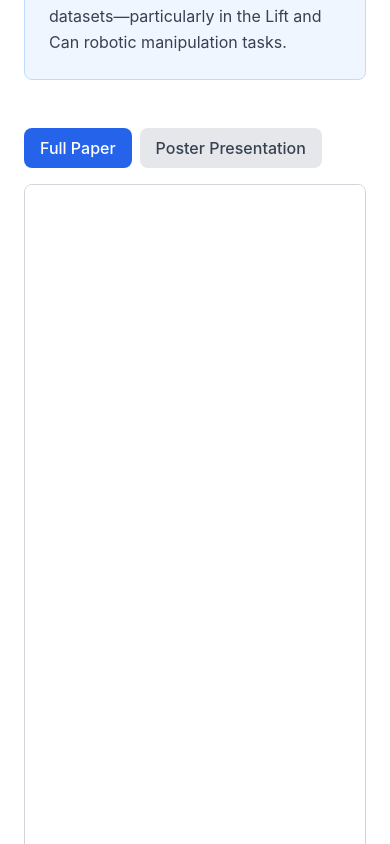
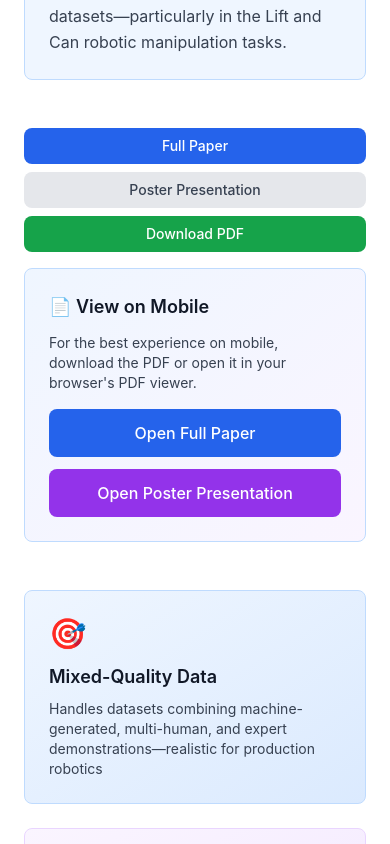
Before and after one commit to omeedcs/personal-web-2025, a Next.js app: page /decision-trans in a window 390 px wide. Shown: the part 1040-1884 px from the top of the page. Built offline with nearby package versions, Linux system fonts and the light colour scheme.

Commit message:
fixing pdf on mobile

```diff
--- a/app/decision-trans/page.tsx
+++ b/app/decision-trans/page.tsx
@@ -70,10 +70,10 @@ export default function DecisionTransformerPage() {
 
       {/* PDF Viewer with Tabs */}
       <div className="mb-12">
-        <div className="flex gap-2 mb-4">
+        <div className="flex flex-col sm:flex-row gap-2 mb-4">
           <button
             onClick={() => setActiveTab("paper")}
-            className={`px-4 py-2 rounded-lg font-medium transition-colors ${
+            className={`px-4 py-2 rounded-lg font-medium transition-colors text-sm sm:text-base ${
               activeTab === "paper"
                 ? "bg-blue-600 text-white"
                 : "bg-gray-200 dark:bg-gray-800 text-gray-700 dark:text-gray-300 hover:bg-gray-300 dark:hover:bg-gray-700"
@@ -83,7 +83,7 @@ export default function DecisionTransformerPage() {
           </button>
           <button
             onClick={() => setActiveTab("poster")}
-            className={`px-4 py-2 rounded-lg font-medium transition-colors ${
+            className={`px-4 py-2 rounded-lg font-medium transition-colors text-sm sm:text-base ${
               activeTab === "poster"
                 ? "bg-blue-600 text-white"
                 : "bg-gray-200 dark:bg-gray-800 text-gray-700 dark:text-gray-300 hover:bg-gray-300 dark:hover:bg-gray-700"
@@ -91,9 +91,21 @@ export default function DecisionTransformerPage() {
           >
             Poster Presentation
           </button>
+          <a
+            href={
+              activeTab === "paper"
+                ? "/decision-trans/Decision_Transformer__for_Robot_Imitation_Learning%20(8).pdf"
+                : "/decision-trans/Poster%20Presentation%20of%20Decision%20Transformer%20for%20Robot%20Imitation%20Learning.pdf"
+            }
+            download
+            className="px-4 py-2 rounded-lg font-medium transition-colors text-sm sm:text-base bg-green-600 hover:bg-green-700 text-white text-center"
+          >
+            Download PDF
+          </a>
         </div>
 
-        <div className="border border-gray-300 dark:border-gray-700 rounded-lg overflow-hidden bg-white dark:bg-gray-900">
+        {/* Desktop PDF Viewer */}
+        <div className="hidden sm:block border border-gray-300 dark:border-gray-700 rounded-lg overflow-hidden bg-white dark:bg-gray-900">
           <iframe
             src={
               activeTab === "paper"
@@ -103,6 +115,34 @@ export default function DecisionTransformerPage() {
             className="w-full h-[800px]"
             title={activeTab === "paper" ? "Decision Transformer Paper" : "Poster Presentation"}
           />
+        </div>
+
+        {/* Mobile: Direct Download Links */}
+        <div className="sm:hidden bg-gradient-to-br from-blue-50 to-purple-50 dark:from-blue-950/30 dark:to-purple-950/30 border border-blue-200 dark:border-blue-800 rounded-lg p-6">
+          <h3 className="text-lg font-semibold text-gray-900 dark:text-gray-100 mb-3">
+            📄 View on Mobile
+          </h3>
+          <p className="text-sm text-gray-700 dark:text-gray-300 mb-4">
+            For the best experience on mobile, download the PDF or open it in your browser's PDF viewer.
+          </p>
+          <div className="flex flex-col gap-3">
+            <a
+              href="/decision-trans/Decision_Transformer__for_Robot_Imitation_Learning%20(8).pdf"
+              target="_blank"
+              rel="noopener noreferrer"
+              className="px-4 py-3 bg-blue-600 hover:bg-blue-700 text-white rounded-lg font-medium text-center transition-colors"
+            >
+              Open Full Paper
+            </a>
+            <a
+              href="/decision-trans/Poster%20Presentation%20of%20Decision%20Transformer%20for%20Robot%20Imitation%20Learning.pdf"
+              target="_blank"
+              rel="noopener noreferrer"
+              className="px-4 py-3 bg-purple-600 hover:bg-purple-700 text-white rounded-lg font-medium text-center transition-colors"
+            >
+              Open Poster Presentation
+            </a>
+          </div>
         </div>
       </div>
 
```
